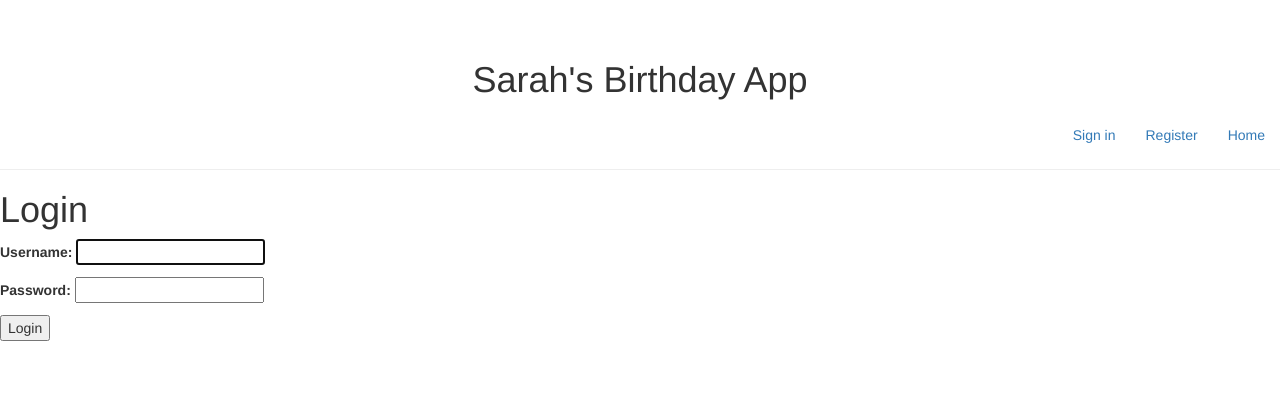
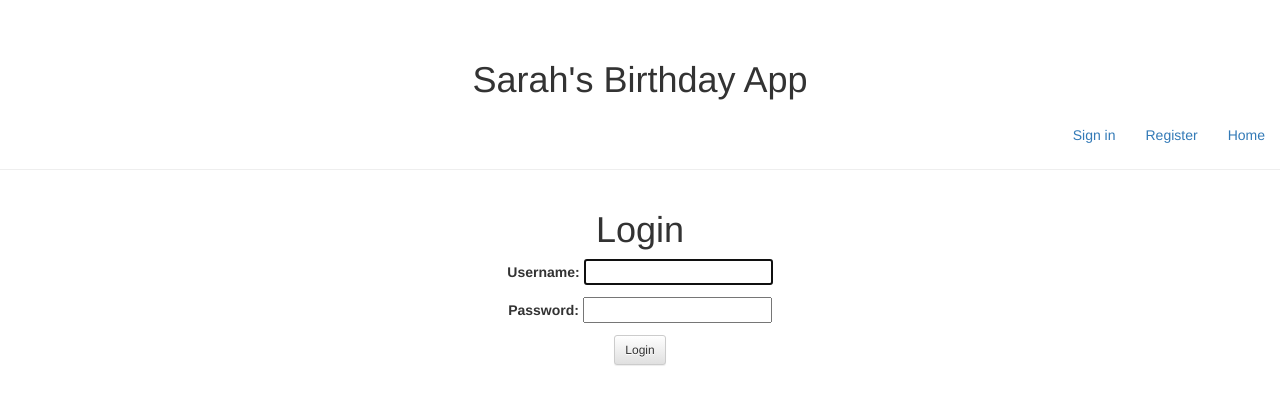
Before and after one commit to vernistage/birthdays-angular, a Django app: page /accounts/login/ in a window 1280 px wide. Shown: the top 405 px of the page. Run offline with Django 3.2, Linux system fonts and the light colour scheme; some libraries are stand-ins or nearby versions.

Commit message:
styling for login page

```diff
--- a/invitations/templates/registration/login.html
+++ b/invitations/templates/registration/login.html
@@ -1,10 +1,12 @@
 {% extends 'base.html' %}
 
 {% block content %}
-  <h1>Login</h1>
-  <form method="post" >
-    {% csrf_token %}
-    {{ form.as_p }}
-    <button type="submit">Login</button>
-  </form>
+  <div class="container-fluid text-center">
+    <h1>Login</h1>
+    <form method="post" >
+      {% csrf_token %}
+      {{ form.as_p }}
+      <button type="submit" class="btn btn-default btn-sm">Login</button>
+    </form>
+  </div>
 {% endblock %}
```
